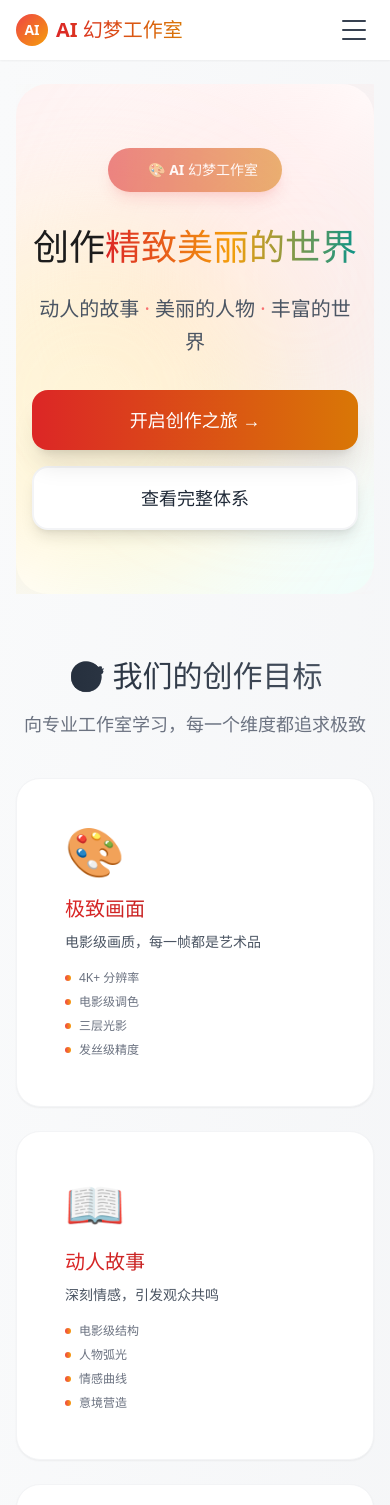
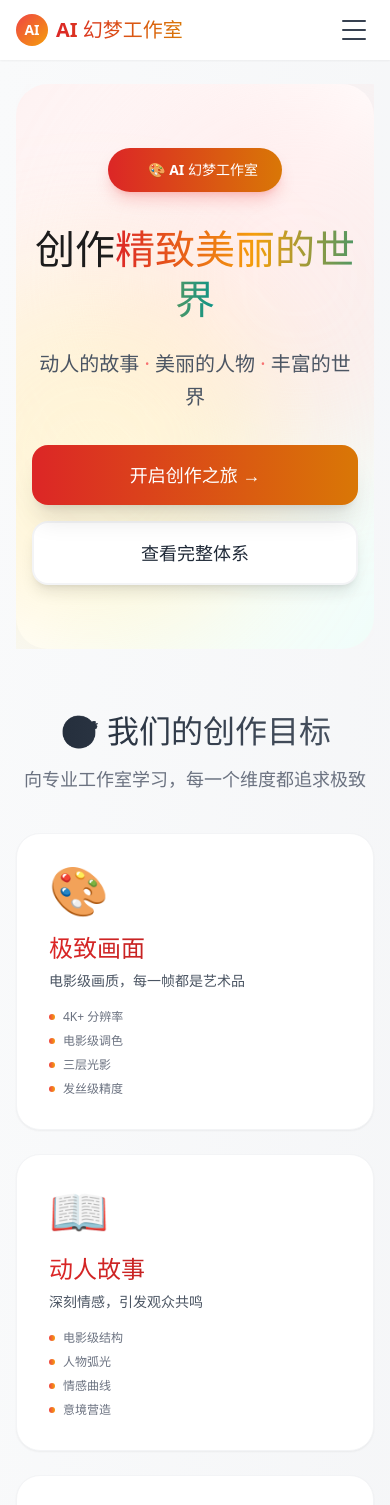
Before and after one commit to rouyundemao/ai-anime-studio, a React (Vite) app in the folder frontend/: page / in a window 390 px wide. Shown: the top 1505 px of the page. Built offline with nearby package versions, Linux system fonts and the light colour scheme; a small style sheet from the web is missing; a web font is replaced by a local one.

Commit message:
feat: 移动端全面优化 - 响应式布局、字体优化、动画禁用

```diff
--- a/frontend/src/index.css
+++ b/frontend/src/index.css
@@ -167,3 +167,63 @@ a, button {
     background-clip: text;
   }
 }
+
+/* 移动端安全区域 */
+.safe-area-bottom {
+  padding-bottom: env(safe-area-inset-bottom, 20px);
+}
+
+/* 移动端优化 */
+@media (max-width: 768px) {
+  /* 隐藏三栏布局的侧边栏 */
+  .sidebar-left, .sidebar-right {
+    display: none !important;
+  }
+
+  /* 主内容区域全宽 */
+  main.flex-1 {
+    max-width: 100% !important;
+  }
+
+  /* 优化字体大小 */
+  h1 { font-size: 2.5rem !important; }
+  h2 { font-size: 2rem !important; }
+  h3 { font-size: 1.5rem !important; }
+
+  /* 优化卡片 */
+  .rounded-2xl { border-radius: 1rem !important; }
+  .p-6 { padding: 1rem !important; }
+
+  /* 优化按钮 */
+  .btn-primary, .btn-secondary {
+    width: 100%;
+    margin-bottom: 0.5rem;
+  }
+
+  /* 优化表格 */
+  .table-responsive {
+    display: block;
+    overflow-x: auto;
+  }
+
+  /* 优化图片 */
+  img { max-width: 100%; height: auto; }
+
+  /* 减少动画效果（提升性能） */
+  *, *::before, *::after {
+    animation-duration: 0.01ms !important;
+    transition-duration: 0.01ms !important;
+  }
+}
+
+/* 章节标题滚动偏移 */
+h2[id], h3[id] {
+  scroll-margin-top: 80px;
+}
+
+/* 移动端标题偏移更大 */
+@media (max-width: 768px) {
+  h2[id], h3[id] {
+    scroll-margin-top: 100px;
+  }
+}
```
